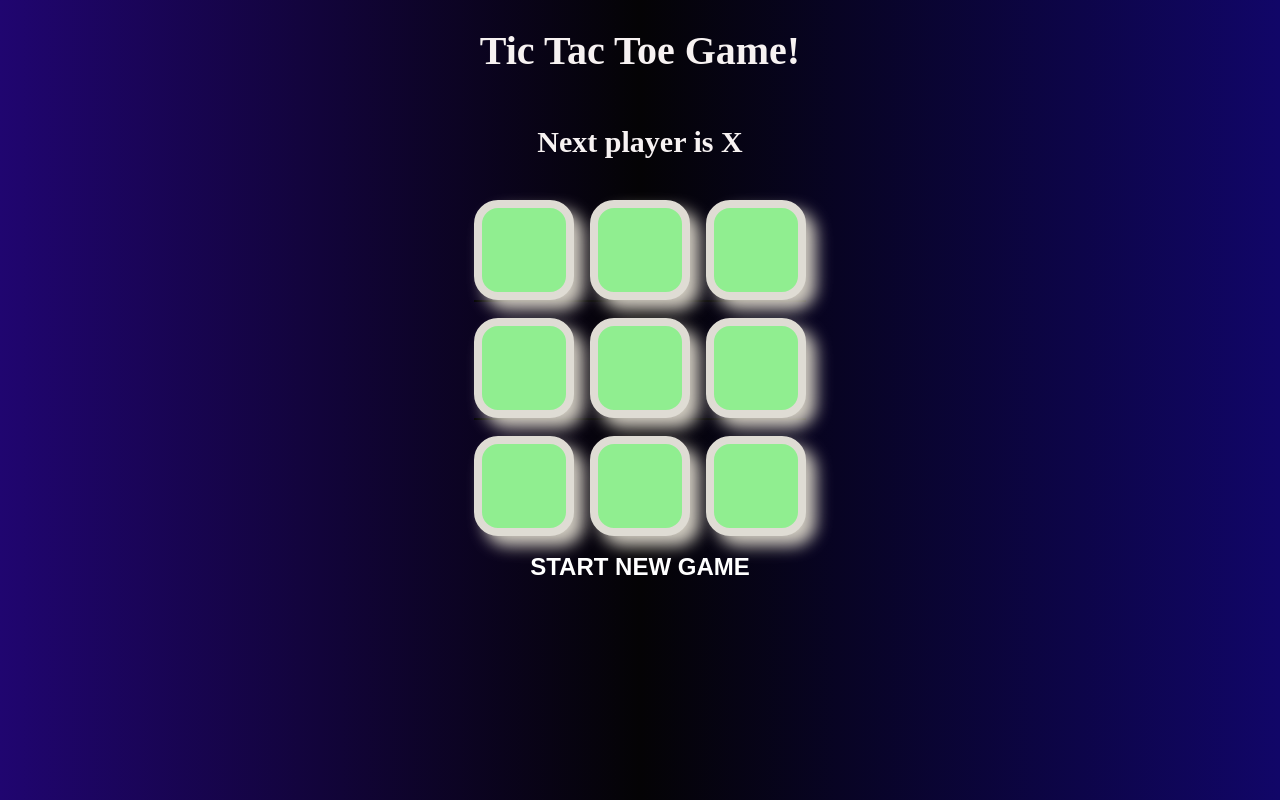
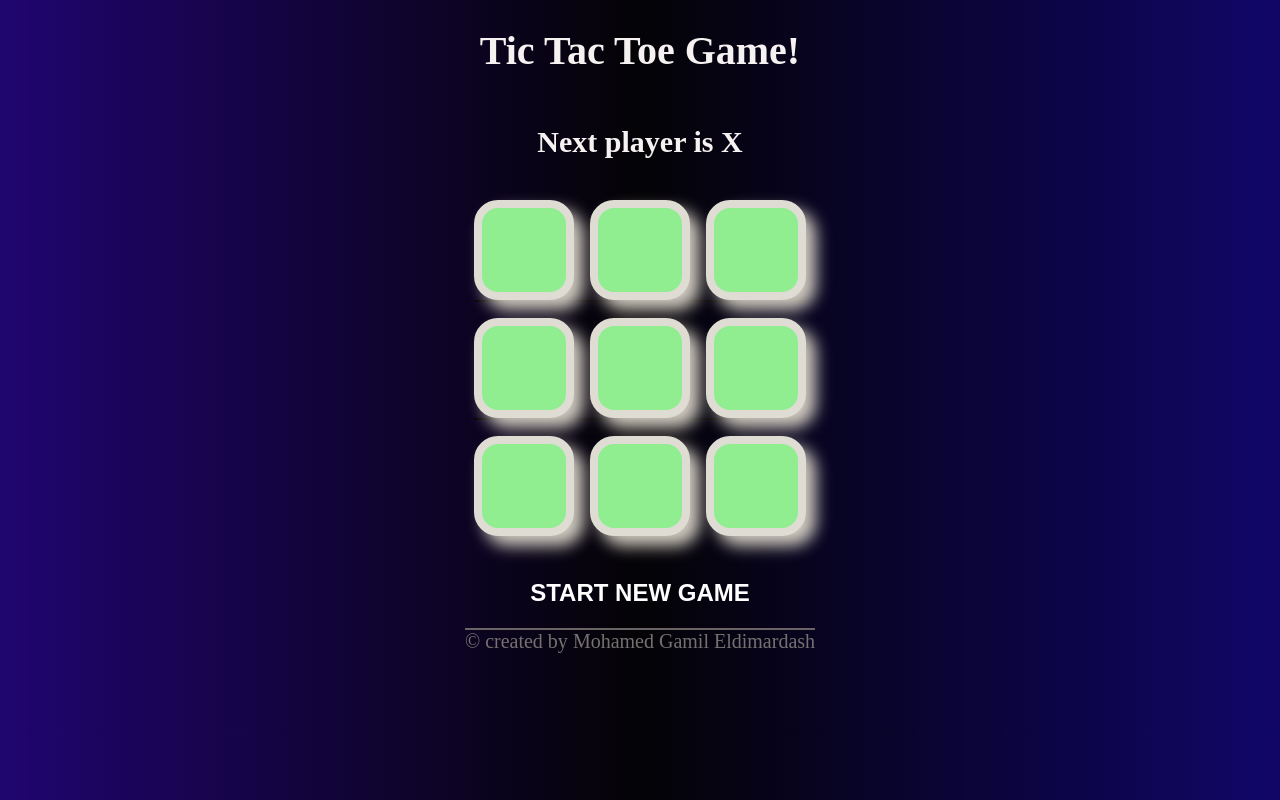
Before and after one commit to MMGGYY66/tic-tac-toe, a React (Vite) app: page / in a window 1280 px wide. Built offline with nearby package versions, Linux system fonts and the light colour scheme.

Commit message:
add footer

```diff
--- a/src/App.jsx
+++ b/src/App.jsx
@@ -57,9 +57,16 @@ const App = () => {
         onClick={() => {
           onNewGame();
         }}
-      className="new-game">
+        className="new-game"
+      >
         START NEW GAME
       </button>
+      <p className="footer">
+        &copy; created by {' '}
+        <a href="https://github.com/MMGGYY66" target="_blank">
+          Mohamed Gamil Eldimardash
+        </a>
+      </p>
       <History history={history} moveTo={moveTo} currentMove={currentMove} />
     </div>
   );
--- a/src/styles/root.scss
+++ b/src/styles/root.scss
@@ -19,9 +19,12 @@ button {
   display: flex;
   flex-direction: column;
   align-items: center;
+  margin-bottom: 16px;
 }
 
 .board {
+  margin-bottom: 26px;
+
   .board-row {
     display: flex;
     flex-direction: row;
@@ -50,3 +53,33 @@ button {
   font-weight: 700;
   color: white;
 }
+
+.new-game:hover {
+  font-size: 34px;
+  font-weight: 800;
+  color: rgb(232, 225, 36);
+  padding: 16px;
+  border-radius: 16px;
+  background-color: #2d19c4;
+  transition: 1s ease-in-out;
+}
+
+.footer {
+  color: #767171;
+  border-top: 2px solid rgb(107, 100, 100);
+}
+
+.footer a {
+  color: #767171;
+  text-decoration: none;
+}
+
+.footer:hover {
+  color: #570303;
+  text-decoration: dashed;
+  background-color: #c6f186;
+  font-size: 24px;
+  padding: 10px;
+  border-radius: 12px;
+  transition: 1s ease-in-out;
+}
```
